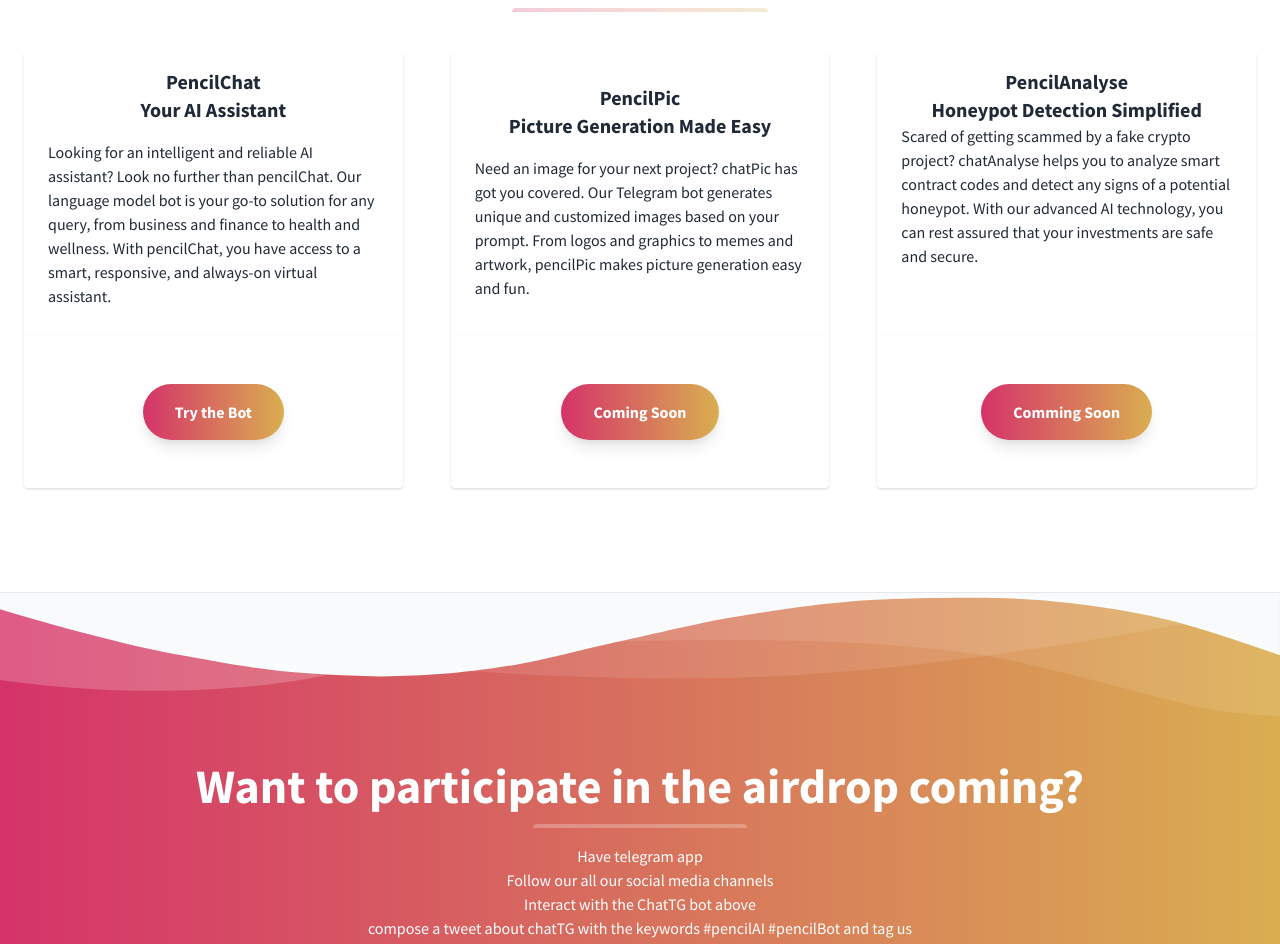
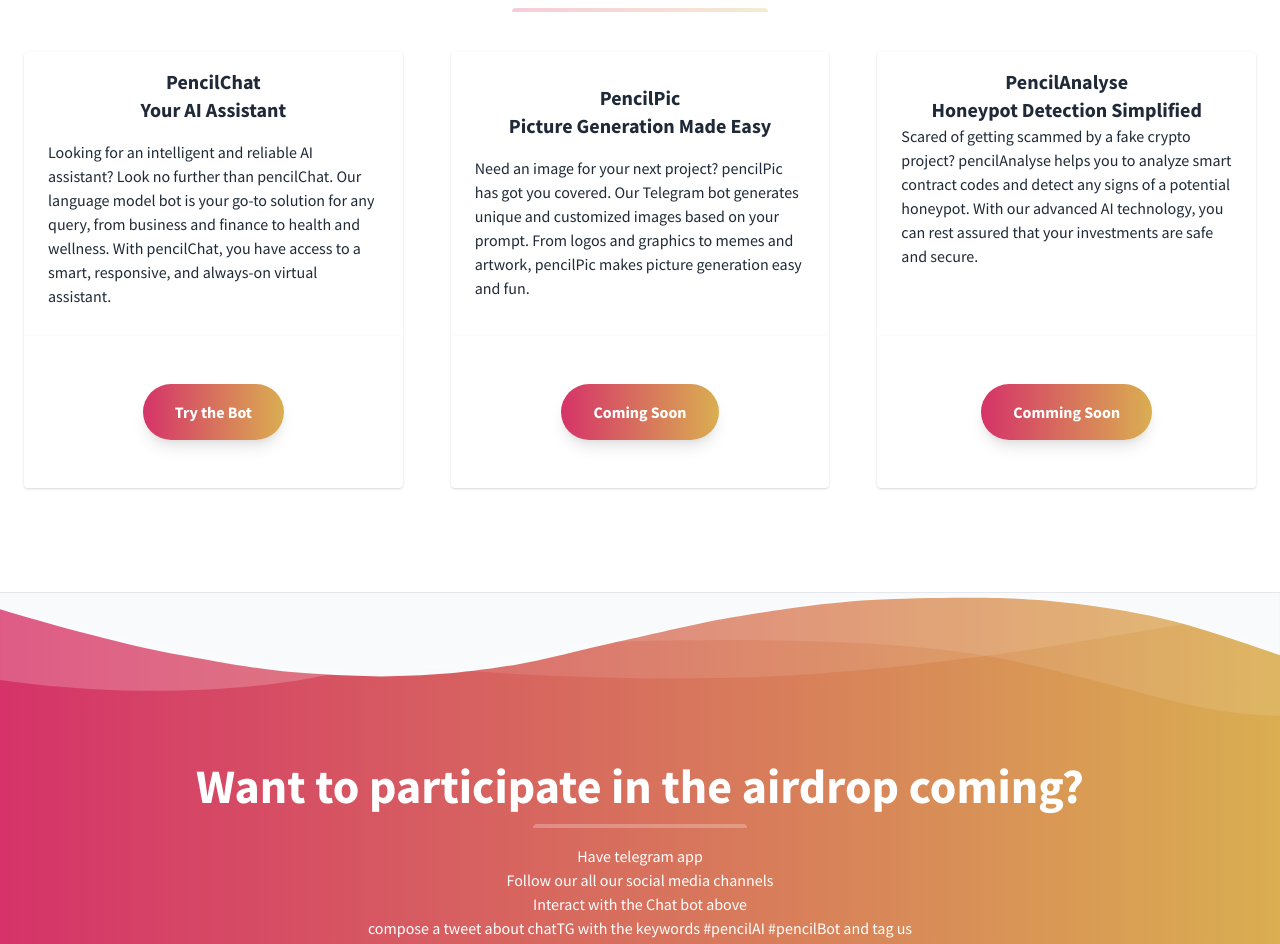
Before and after one commit to haraphat01/chatTG, a plain HTML site: page index.html in a window 1280 px wide. Shown: the part 840-1784 px from the top of the page. Drawn offline with nearby package versions, Linux system fonts and the light colour scheme.

Commit message:
Update index.html

```diff
--- a/index.html
+++ b/index.html
@@ -156,7 +156,7 @@
             </div>
 
             <p class="text-gray-800 text-base px-6 mb-5">
-              Need an image for your next project? chatPic has got you covered. Our Telegram bot generates unique and
+              Need an image for your next project? pencilPic has got you covered. Our Telegram bot generates unique and
               customized images based on your prompt. From logos and graphics to memes and artwork, pencilPic makes
               picture generation easy and fun.
             </p>
@@ -181,7 +181,7 @@
             </div>
 
             <p class="text-gray-800 text-base px-6 mb-5">
-              Scared of getting scammed by a fake crypto project? chatAnalyse helps you to analyze smart contract codes
+              Scared of getting scammed by a fake crypto project? pencilAnalyse helps you to analyze smart contract codes
               and detect any signs of a potential honeypot. With our advanced AI technology, you can rest assured that
               your investments are safe and secure.
             </p>
@@ -236,7 +236,7 @@
     <ul>
       <li>Have telegram app</li>
       <li>Follow our all our social media channels</li>
-      <li>Interact with the ChatTG bot above</li>
+      <li>Interact with the Chat bot above</li>
       <li>compose a tweet about chatTG with the keywords #pencilAI #pencilBot and tag us</li>
       <li>Fill the airdrop form below</li>
     </ul>
```
